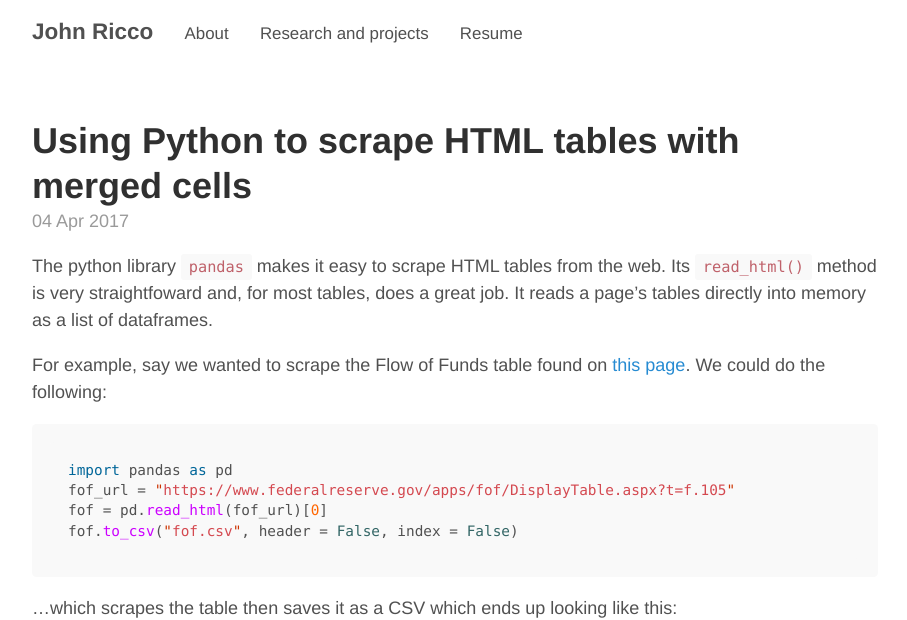
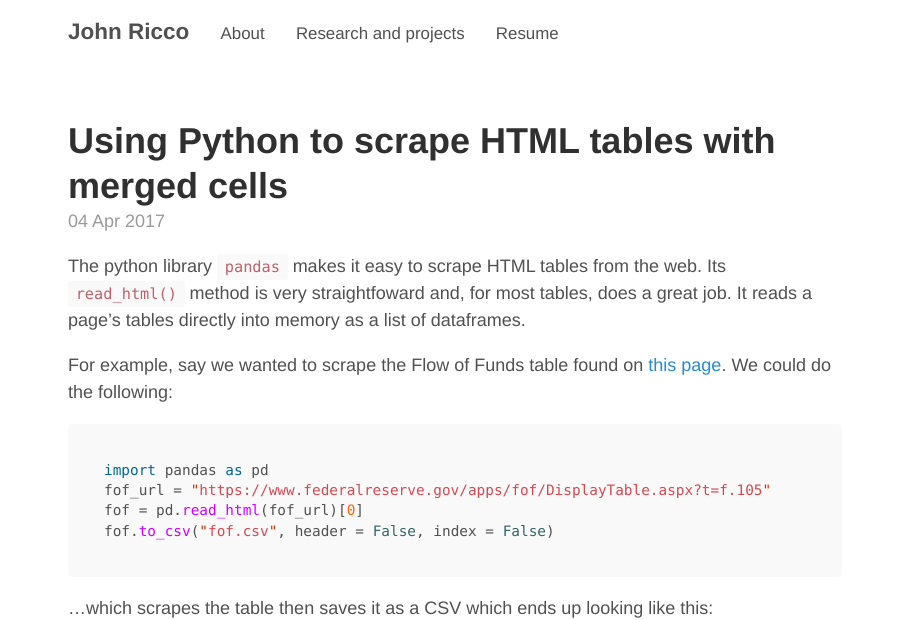
Before and after one commit to WadeP6970/johnricco.github.io, a Jekyll site: the page built from index.html, in a window 1280 px wide. Shown: the top 620 px of the page, without its empty margins (185-1092 px from the left). Built offline with Jekyll 4.4.1, drawn with Linux system fonts in a browser that asks for light colours; the list of posts is cut into pages by our own code; grey boxes are pictures that could not be loaded.

Commit message:
make page width skinnier

```diff
--- a/_sass/_layout.scss
+++ b/_sass/_layout.scss
@@ -3,7 +3,7 @@
 // Styles for managing the structural hierarchy of the site.
 
 .container {
-  max-width: 50rem;
+  max-width: 46rem;
   padding-left:  1.5rem;
   padding-right: 1.5rem;
   margin-left:  auto;
```
